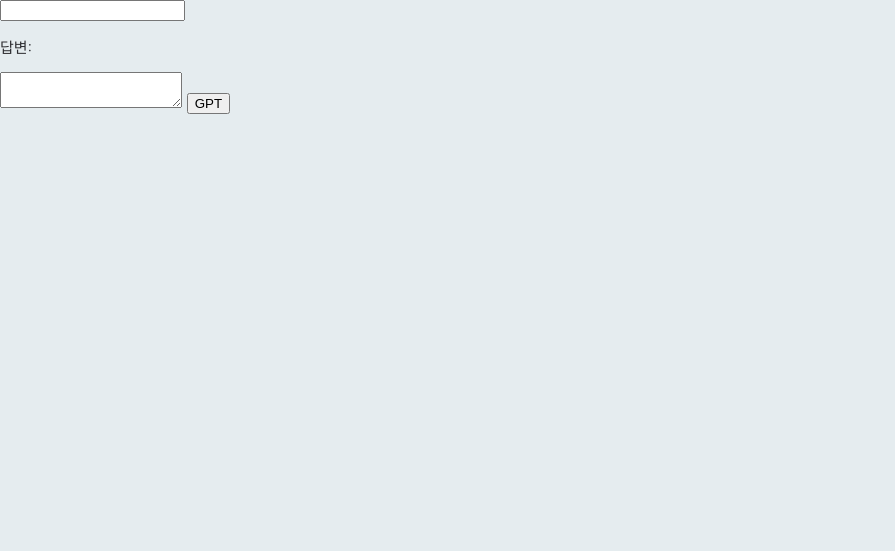
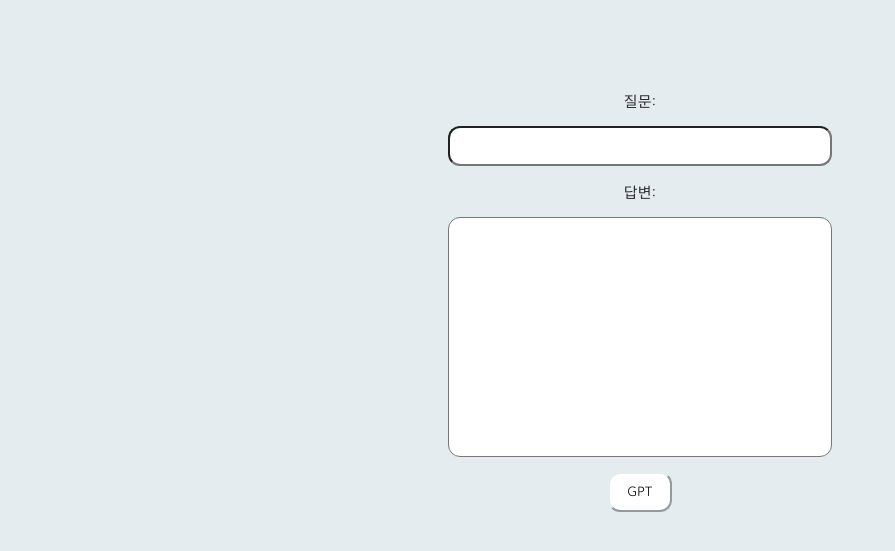
Before and after one commit to gomwoong1/StudySpace, a Python web app: template src/main/resources/templates/index.html in a window 1280 px wide. Shown: the part 60-611 px from the top of the page, without its empty margins (0-895 px from the left). Run offline with Jinja, Linux system fonts and the light colour scheme; the template is opened without the code that fills it, so the values that code supplies are empty.

Commit message:
프론트 변경

```diff
--- a/src/main/resources/static/css/index.css
+++ b/src/main/resources/static/css/index.css
@@ -114,11 +114,34 @@ body {
     margin: 0px;
 }
 
-#qeustion {
-
+.QA{
+    display: block;
+    text-align: center;
+    margin-top: 7%;
 }
 
+#qeustion {
+    background-color: var(--header-bg-color);
+    border-radius: 12px;
+    width: 30%;
+    height: 5%;
+    font-family: var(--body-font);
+}
 
 #answer {
+    background-color: var(--header-bg-color);
+    border-radius: 12px;
+    width: 30%;
+    height: 30%;
+    resize: none;
+    font-family: var(--body-font);
+}
 
+#btn_qeustion {
+    background-color: var(--header-bg-color);
+    border-radius: 12px;
+    border-color: var(--body-bg-color);
+    font-family: var(--body-font);
+    height: 5%;
+    width: 5%;
 }
--- a/src/main/resources/static/js/index.js
+++ b/src/main/resources/static/js/index.js
@@ -16,6 +16,8 @@ let index = {
             question: $("#qeustion").val()
         };
 
+        console.log(data);
+
         $.ajax( {
             type: "POST",
             url: "/gpt/question",
--- a/src/main/resources/templates/index.html
+++ b/src/main/resources/templates/index.html
@@ -34,10 +34,11 @@
             </div>
         </div>
 
-        <div class="">
+        <div class="QA">
+            <labe>질문: </labe><p>
             <input type="text" name="qeustion" id="qeustion"><p>
             <label>답변:</label><p>
-            <textarea id="answer" name="answer"></textarea>
+            <textarea id="answer" name="answer" readonly="true"></textarea><p>
             <button id="btn_qeustion">GPT</button>
         </div>
         <script src="js/index.js"></script>
```
